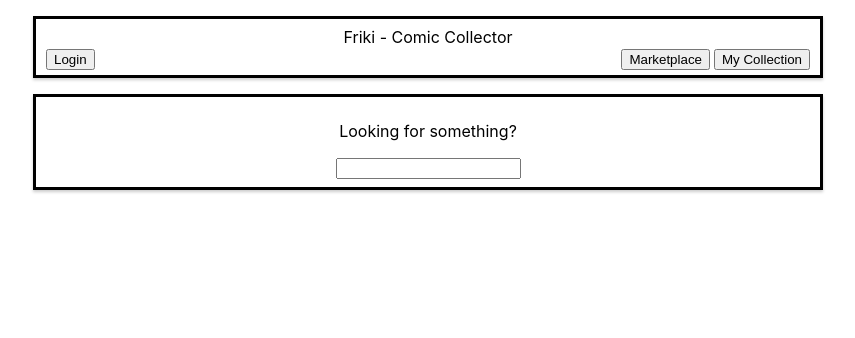
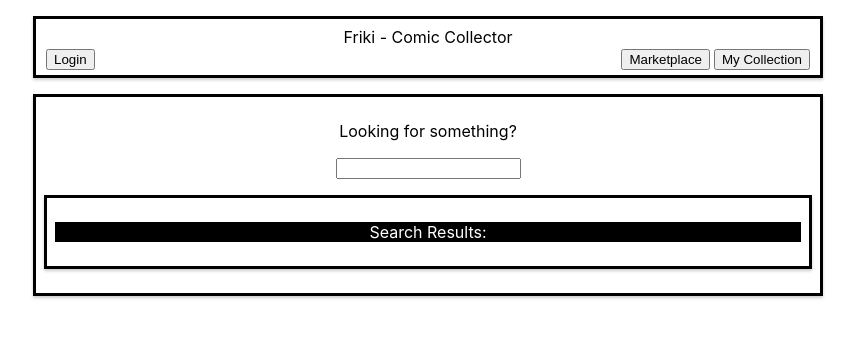
Before and after one commit to GyorgySandor/friki-comic-collector-frontend, a React (Create React App) app: page / in a window 1280 px wide. Shown: the top 338 px of the page, without its empty margins (212-1067 px from the left). Built offline with nearby package versions, Linux system fonts and the light colour scheme.

Commit message:
ListItem component added to SearchBox

```diff
--- /dev/null
+++ b/src/Components/ListingViews/ItemList.js
@@ -0,0 +1,26 @@
+import React from "react";
+
+function ItemList(props) {
+  return (
+    <div class="item-list" style={itemListStyle}>
+      <p style={listHeaderStyle}>Search Results:</p>
+    </div>
+  );
+}
+
+const itemListStyle = {
+  margin: " 16px auto",
+  width: "auto",
+  height: "auto",
+  backgroundColor: "white",
+  border: "3px solid black",
+  padding: "8px",
+  boxShadow: "0 2px 3px #ccc",
+};
+
+const listHeaderStyle = {
+  color: "white",
+  backgroundColor: "black",
+};
+
+export default ItemList;
--- a/src/Components/SearchBox/SearchBox.js
+++ b/src/Components/SearchBox/SearchBox.js
@@ -1,10 +1,12 @@
 import React from "react";
+import ItemList from "../ListingViews/ItemList";
 
 function SearchBox() {
   return (
     <div className="searchbox" style={searchBoxStyle}>
       <p>Looking for something?</p>
       <input type="text" />
+      <ItemList />
     </div>
   );
 }
```
